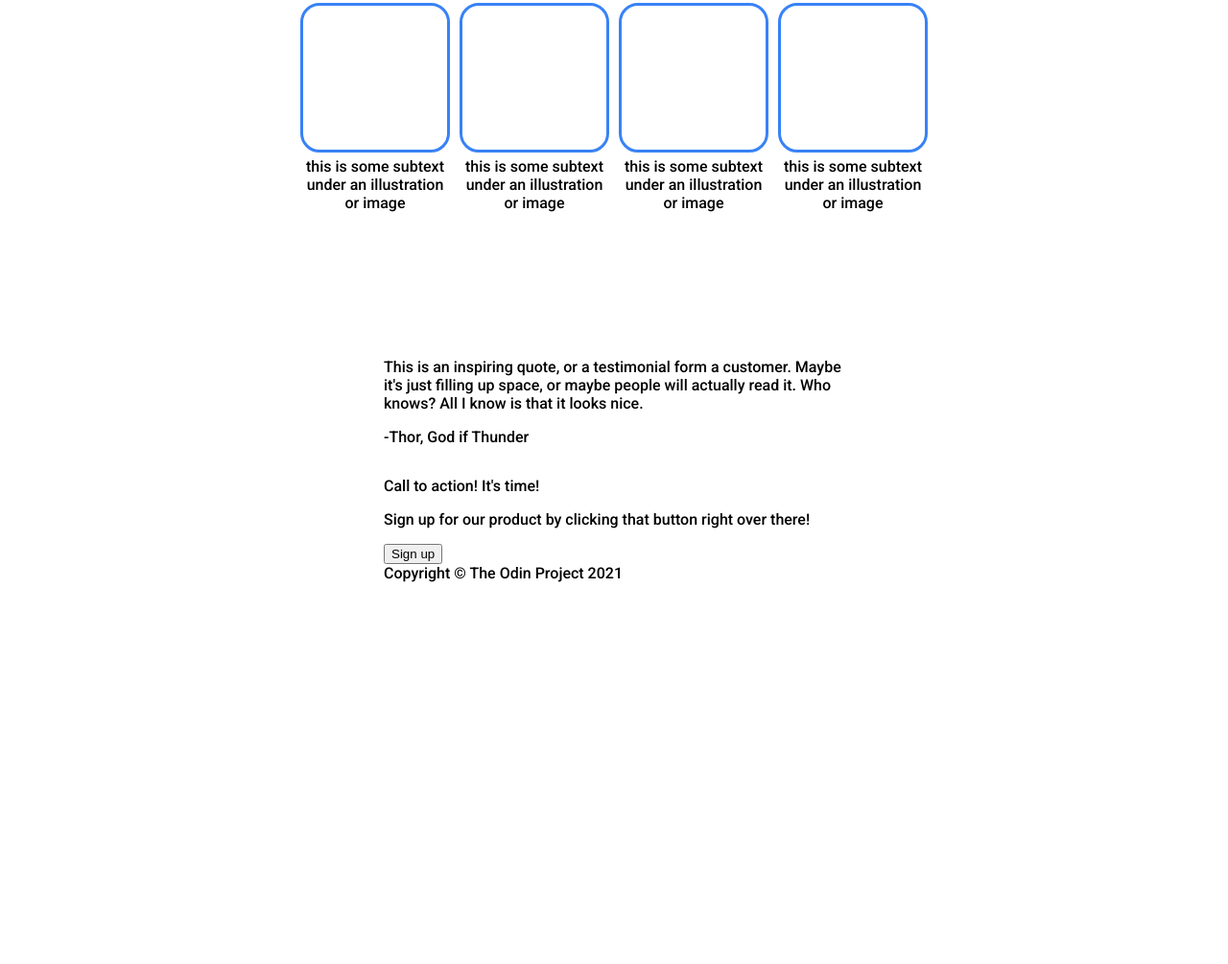
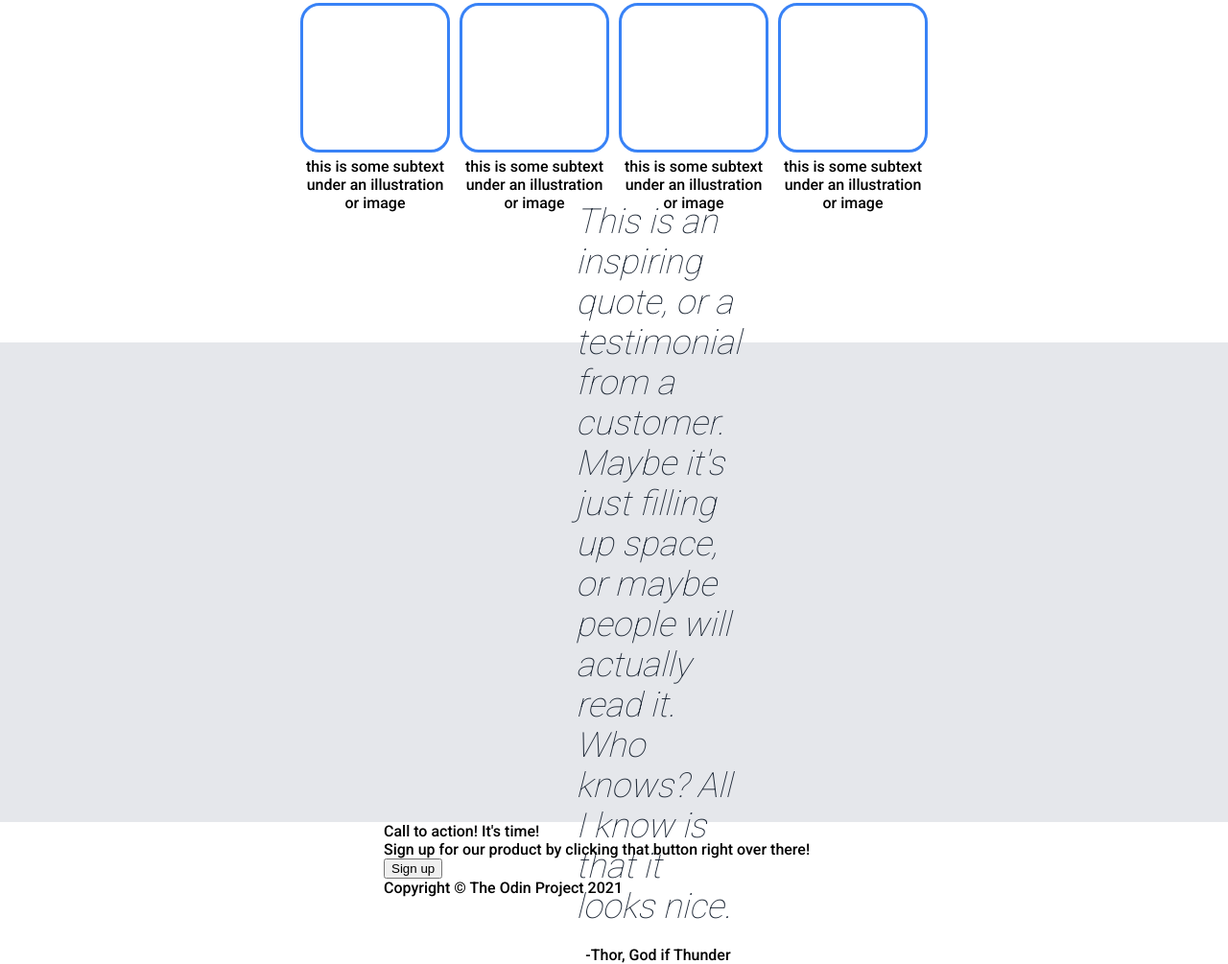
Before and after one commit to BlueBlack22/odin-landing-page, a plain HTML site: page index.html in a window 1280 px wide. Shown: the part 653-1658 px from the top of the page at 96% size. Before the commit the page ends 1260 px from the top, so only its background shows below. Drawn offline with Linux system fonts and the light colour scheme.

Commit message:
Quote section, author text pending fix.
Quote section formatted, needed fix for placement of the quote's author.

```diff
--- a/index.html
+++ b/index.html
@@ -60,15 +60,17 @@
     </div>
 
     <div class="quote">
-        <p>This is an inspiring quote, or a testimonial form a customer. Maybe it's just filling up space, or maybe people will actually read it. Who knows? All I know is that it looks nice.</p>
-        <p>-Thor, God if Thunder</p>
+        <div class="quote-text">
+            <div  class="quote-main">This is an inspiring quote, or a testimonial from a customer. Maybe it's just filling up space, or maybe people will actually read it. Who knows? All I know is that it looks nice.</div>
+            <div class="quote-author">-Thor, God if Thunder</div>
+        </div>
     </div>
 
     <div class="ad">
         <div>
             <div>
-                <p>Call to action! It's time!</p>
-                <p>Sign up for our product by clicking that button right over there!</p>
+                <div>Call to action! It's time!</div>
+                <div>Sign up for our product by clicking that button right over there!</div>
             </div>
 
             <div>
--- a/style.css
+++ b/style.css
@@ -125,3 +125,30 @@ ul {
     border-radius: 20px;
     margin-bottom: 5px;
 }
+
+.quote {
+    background-color: #E5E7EB;
+    height: 500px;
+    padding: 0 600px;
+    display: flex;
+}
+
+.quote-text {
+    display: flex;
+    flex-direction: column;
+    align-items: center;
+    justify-content: center;
+}
+
+.quote-main {
+    font-size: 36px;
+    font-style: italic;
+    font-weight: 100;
+    color: #1F2937;
+    margin-bottom: 20px;
+}
+
+.quote-author {
+    display: flex;
+    justify-content: end;
+}
```
